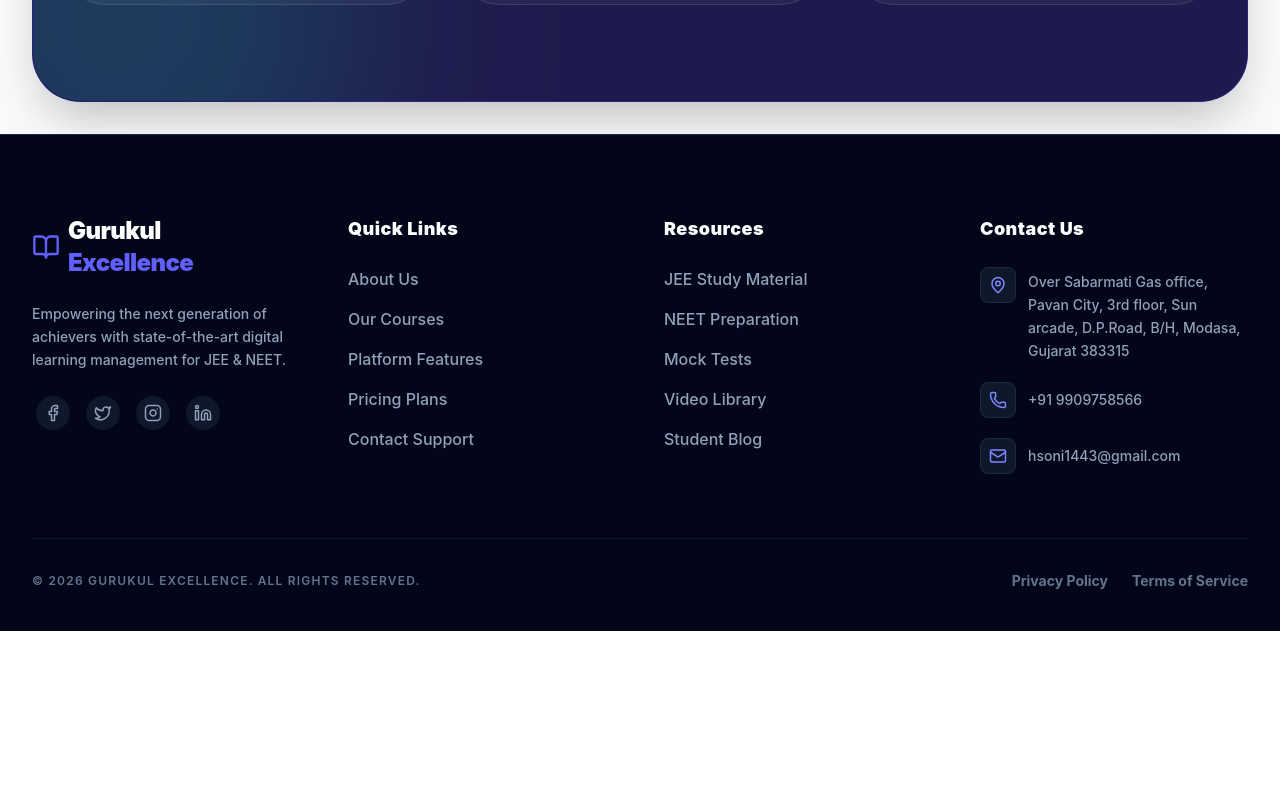
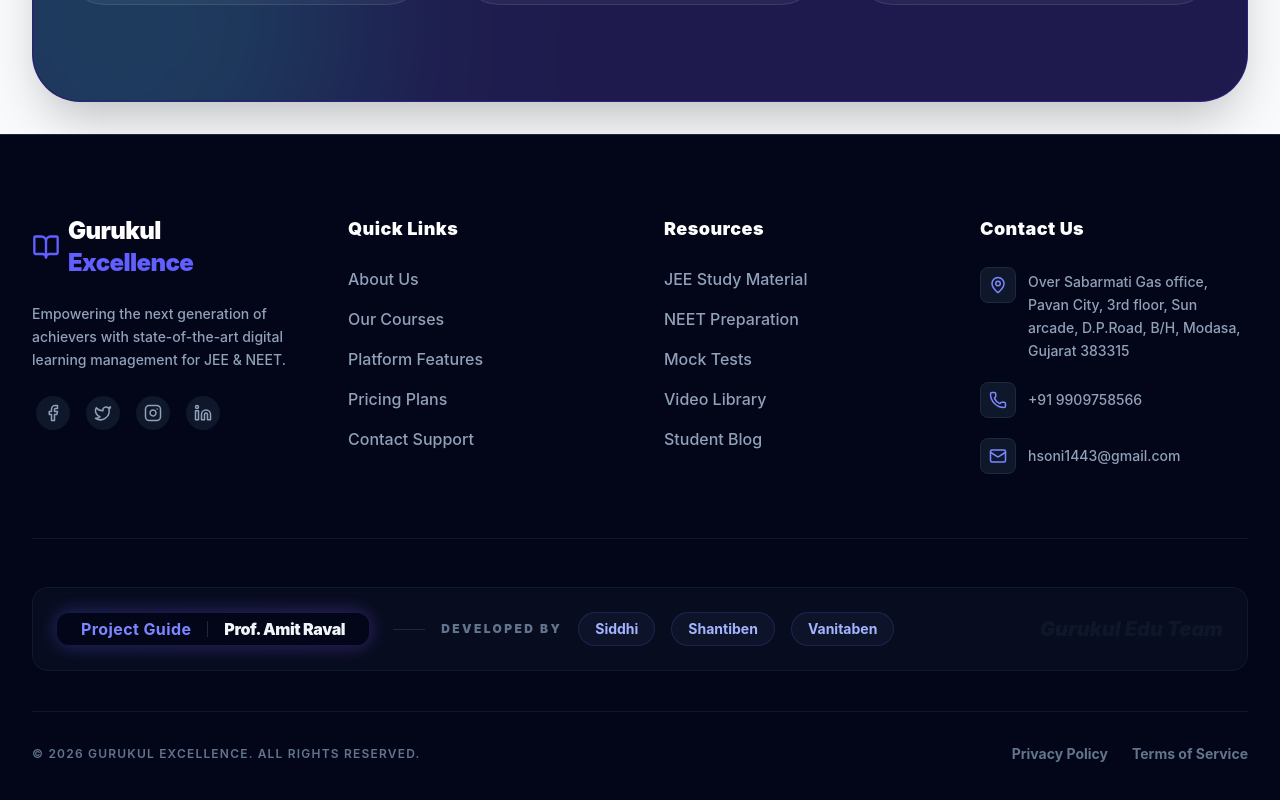
Before and after one commit to AMITBCA/gurukul-edu-app, a React (Vite) app in the folder frontend/: page / in a window 1280 px wide. Shown: the part 4214-5014 px from the top of the page. Before the commit the page ends 4845 px from the top, so only its background shows below. Built offline with nearby package versions, Linux system fonts and the light colour scheme; no server answers.

Commit message:
Add project credits to footer

```diff
--- a/frontend/src/components/Footer.jsx
+++ b/frontend/src/components/Footer.jsx
@@ -75,6 +75,35 @@ const Footer = () => {
                     </div>
                 </div>
 
+                {/* Project Team Credits */}
+                <div className="pt-12 mb-10 border-t border-slate-800/50">
+                    <div className="bg-slate-900/40 backdrop-blur-sm rounded-2xl p-6 border border-slate-800/50 flex flex-col md:flex-row items-center justify-between gap-8 group">
+                        <div className="flex flex-col md:flex-row items-center gap-6">
+                            <div className="relative">
+                                <div className="absolute -inset-1 bg-gradient-to-r from-indigo-500 to-violet-500 rounded-full blur opacity-25 group-hover:opacity-75 transition duration-1000 group-hover:duration-200"></div>
+                                <div className="relative px-6 py-2 bg-slate-950 rounded-xl leading-none flex items-center divide-x divide-slate-800">
+                                    <span className="pr-4 text-indigo-400 font-bold tracking-wide">Project Guide</span>
+                                    <span className="pl-4 text-slate-100 font-black tracking-tight">Prof. Amit Raval</span>
+                                </div>
+                            </div>
+                            <div className="flex items-center gap-4">
+                                <div className="h-px w-8 bg-slate-800"></div>
+                                <span className="text-slate-500 font-black text-xs uppercase tracking-[0.2em]">Developed by</span>
+                                <div className="flex flex-wrap justify-center gap-4">
+                                    {['Siddhi', 'Shantiben', 'Vanitaben'].map((name) => (
+                                        <span key={name} className="px-4 py-1.5 bg-slate-900/80 rounded-full text-indigo-300 font-bold text-sm border border-indigo-500/20 hover:border-indigo-500/50 hover:text-white transition-all cursor-default">
+                                            {name}
+                                        </span>
+                                    ))}
+                                </div>
+                            </div>
+                        </div>
+                        <div className="hidden lg:block text-slate-700 font-black italic text-xl select-none opacity-20 group-hover:opacity-40 transition-opacity">
+                            Gurukul Edu Team
+                        </div>
+                    </div>
+                </div>
+
                 <div className="pt-8 border-t border-slate-800/50 flex flex-col md:flex-row justify-between items-center">
                     <div className="text-slate-500 text-xs font-semibold uppercase tracking-widest mb-4 md:mb-0">
                         &copy; {new Date().getFullYear()} Gurukul Excellence. All rights reserved.
```
